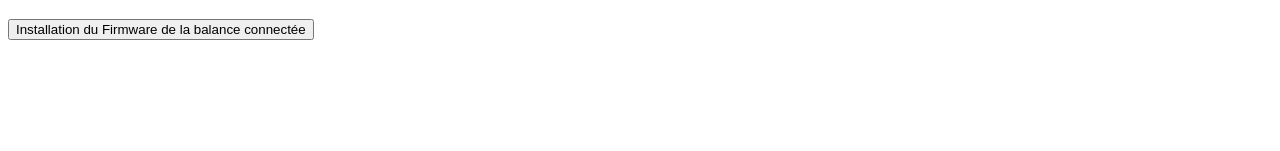
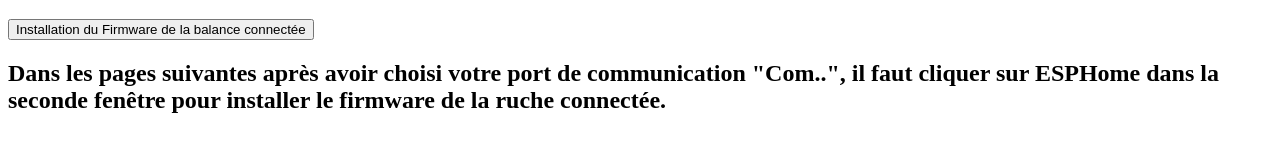
Before and after one commit to herve-tourrel/balance_connecte1, a plain HTML site: page flash.html in a window 1280 px wide. Shown: the part 215-366 px from the top of the page. Drawn offline with Linux system fonts and the light colour scheme.

Commit message:
Update flash.html

```diff
--- a/flash.html
+++ b/flash.html
@@ -10,6 +10,7 @@
         <button slot="activate">Installation du Firmware de la balance connectée</button>
     </esp-web-install-button>
 
+    <h2>Dans les pages suivantes après avoir choisi votre port de communication "Com..", il faut cliquer sur ESPHome dans la seconde fenêtre pour installer le firmware de la ruche connectée. </h2>
 
 </body>
 </html>
```
